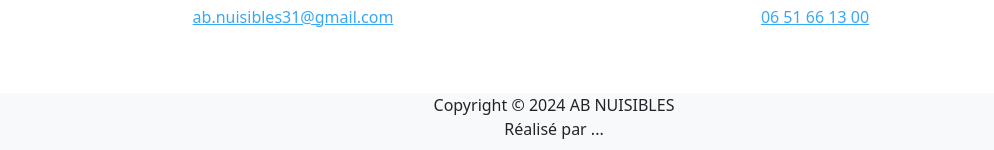
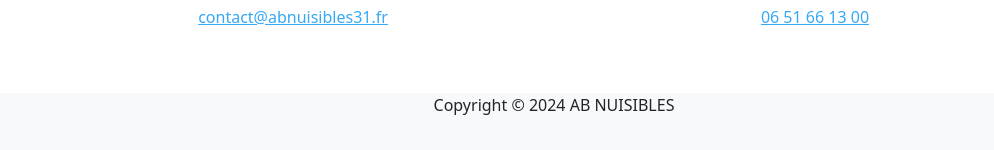
Before and after one commit to NaudCode/AB_Nuisibles_31, a website: page index.html in a window 1280 px wide. Shown: the part 2798-2948 px from the top of the page, without its empty margins (86-1080 px from the left). Drawn offline with nearby package versions, Linux system fonts and the light colour scheme.

Commit message:
changement mail

```diff
--- a/index.html
+++ b/index.html
@@ -171,7 +171,7 @@
             <div class="col-sm-6 d-flex flex-column align-items-center">
                 <i class="bi bi-envelope-at"></i>
                 <h4 class="p-1">e-Mail</h4>
-                    <p><a href="mailto:ab.nuisibles31@gmail.com">ab.nuisibles31@gmail.com</a></p>
+                    <p><a href="mailto:ab.nuisibles31@gmail.com">contact@abnuisibles31.fr</a></p>
                 </div>
                 <div class="col-sm-6 d-flex flex-column align-items-center">
                 <i class="bi bi-phone"></i>
@@ -188,8 +188,7 @@
     <footer>
         <div>
             <p class="text-center aligh-self-center">
-                Copyright © 2024 AB NUISIBLES<br>
-                Réalisé par ...
+                Copyright © 2024 AB NUISIBLES
             </p>
         </div>
 
```
Also changed, not shown: 1 other file.
